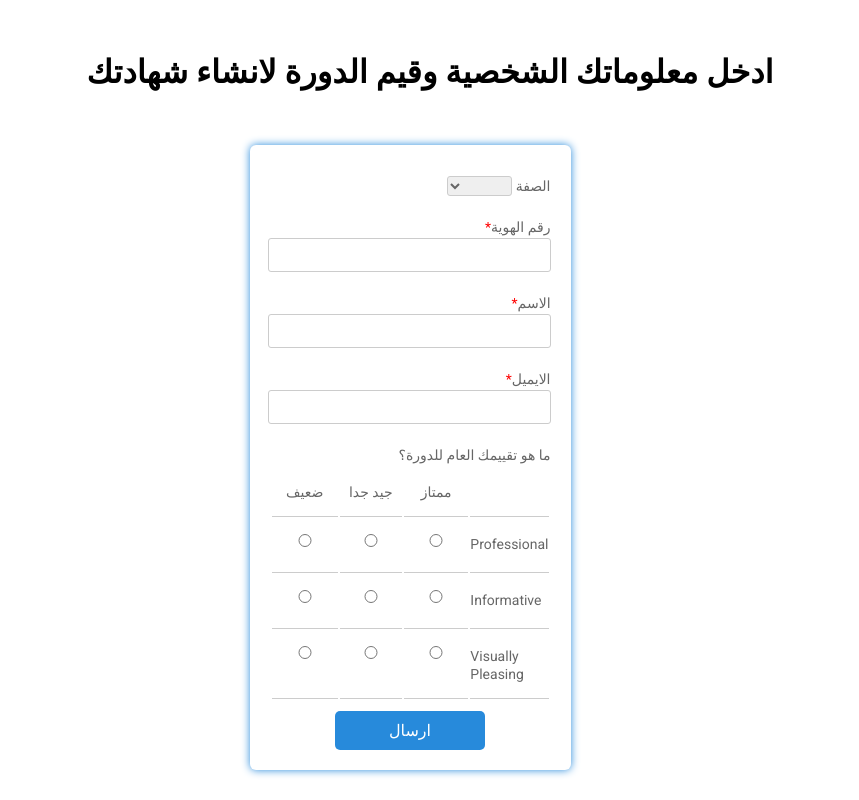
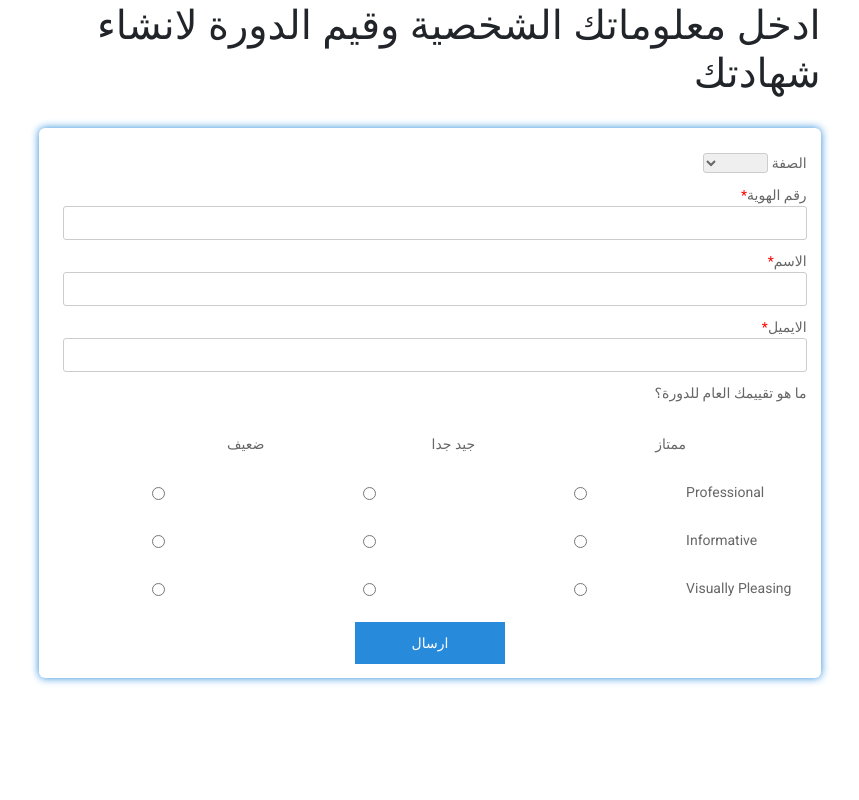
Before and after one commit to BKSalman/webCertificate, a Django app: page / in a window 1280 px wide. Shown: the whole page, without its empty margins (210-1069 px from the left). Run offline with Django 3.2, Linux system fonts and the light colour scheme; some libraries are stand-ins or nearby versions.

Commit message:
catching the error for repeated IDs

```diff
--- a/App/Certificate/models.py
+++ b/App/Certificate/models.py
@@ -11,6 +11,9 @@
     Name = models.CharField(max_length=300)
     Email = models.CharField(max_length=300)
     image = models.ImageField('img', upload_to = '', default = 'media/Certificate 5.png')
+    def __str__(self):
+        return self.id +' '+ self.Name
+
 
 class Rating(models.Model):
     choices = (
--- a/App/Certificate/static/main.css
+++ b/App/Certificate/static/main.css
@@ -23,43 +23,28 @@
       line-height: 22px;
     }
     .container {
-        display: flex;
-        justify-content: center;
-        align-items: center;
+        /* display: flex; */
+        /* justify-content: center;
+        align-items: center; */
         height: inherit;
-        flex-direction: column;
+        margin: auto;
+        /* flex-direction: row; */
     }
     .container > *{
       flex-basis: 100%;
+      margin: auto;
+      max-width: 70%;
     }
     .Title{
-      display: unset;
-      padding: 2rem;
-      height: 1rem;
+      display: block;
+      margin-bottom: 2rem;
     }
     form {
-      width: 100%;
-      padding: 20px;
+      width: auto;
+      padding: 1em;
       border-radius: 6px;
       background: #fff;
       box-shadow: 0 0 8px #278adb;
-    }
-    .banner {
-      position: relative;
-      height: 300px;
-      background-image: url("/uploads/media/default/0001/02/234656e7acbca4625305dd37e7344af8eff32383.jpeg");
-      background-size: cover;
-      display: flex;
-      justify-content: center;
-      align-items: center;
-      text-align: center;
-    }
-    .banner::after {
-      content: "";
-      background-color: rgba(0, 0, 0, 0.2);
-      position: absolute;
-      width: 100%;
-      height: 100%;
     }
     input,
     select,
--- a/App/Certificate/templates/base.html
+++ b/App/Certificate/templates/base.html
@@ -17,8 +17,27 @@
       integrity="sha384-B4dIYHKNBt8Bc12p+WXckhzcICo0wtJAoU8YZTY5qE0Id1GSseTk6S+L3BlXeVIU"
       crossorigin="anonymous"
     />
+    <link
+      href="https://cdn.jsdelivr.net/npm/bootstrap@5.1.3/dist/css/bootstrap.min.css"
+      rel="stylesheet"
+      integrity="sha384-1BmE4kWBq78iYhFldvKuhfTAU6auU8tT94WrHftjDbrCEXSU1oBoqyl2QvZ6jIW3"
+      crossorigin="anonymous"
+    />
+    <script
+      src="https://cdn.jsdelivr.net/npm/bootstrap@5.1.3/dist/js/bootstrap.bundle.min.js"
+      integrity="sha384-ka7Sk0Gln4gmtz2MlQnikT1wXgYsOg+OMhuP+IlRH9sENBO0LRn5q+8nbTov4+1p"
+      crossorigin="anonymous"
+    ></script>
   </head>
   <body data-media-url="{% get_media_prefix %}">
-    {%block content%} {% endblock %}
+    {% if messages %}
+    {% for message in messages %}
+    <div class="alert alert-{{ message.tags }}">
+      {{ message }}
+    </div>
+    {% endfor %}
+    {% endif %}
+    {%block content%}
+    {% endblock %}
   </body>
 </html>
--- a/App/Certificate/urls.py
+++ b/App/Certificate/urls.py
@@ -4,7 +4,7 @@
 
 urlpatterns = [
 
-    path('', views.info),
+    path('', views.info, name='home_form'),
     # path('/',views.info, name='media_path')
 
 ]
--- a/App/Certificate/views.py
+++ b/App/Certificate/views.py
@@ -1,13 +1,11 @@
 from PIL.Image import Image
-from django.shortcuts import render
+from django.contrib import messages
+from django.shortcuts import redirect, render
 from django.http import HttpResponse
 from .CertificateGenerator import generateCertificate, sendEmail
 from .models import participant
 from django.conf import settings
-from django.core.files import File
 # Create your views here.
-
-Participant = participant()
 
 def info(request):
 
@@ -19,8 +17,12 @@
         Id = request.POST.get("Id")
         Name = request.POST.get("Name")
         Email = request.POST.get("Email")
-        generateCertificate(Pre= Pre, Id= Id, Name= Name)
-        context['Object'] = participant.objects.create(Pre = Pre, id = Id, Name = Name, Email = Email, image= generateCertificate.enc)
+        if participant.objects.filter(id = Id).exists():
+            messages.warning(request, 'تم ادخال هذه الهوية مسبقا')
+            return redirect('home_form')
+        else:
+            generateCertificate(Pre= Pre, Id= Id, Name= Name)
+            context['Object'] = participant.objects.create(Pre = Pre, id = Id, Name = Name, Email = Email, image= generateCertificate.enc)
         return render(request, 'Certificate.html', context=context)
     else:
         return render(request, 'main.html')
```
Also changed, not shown: App/db.sqlite3.
